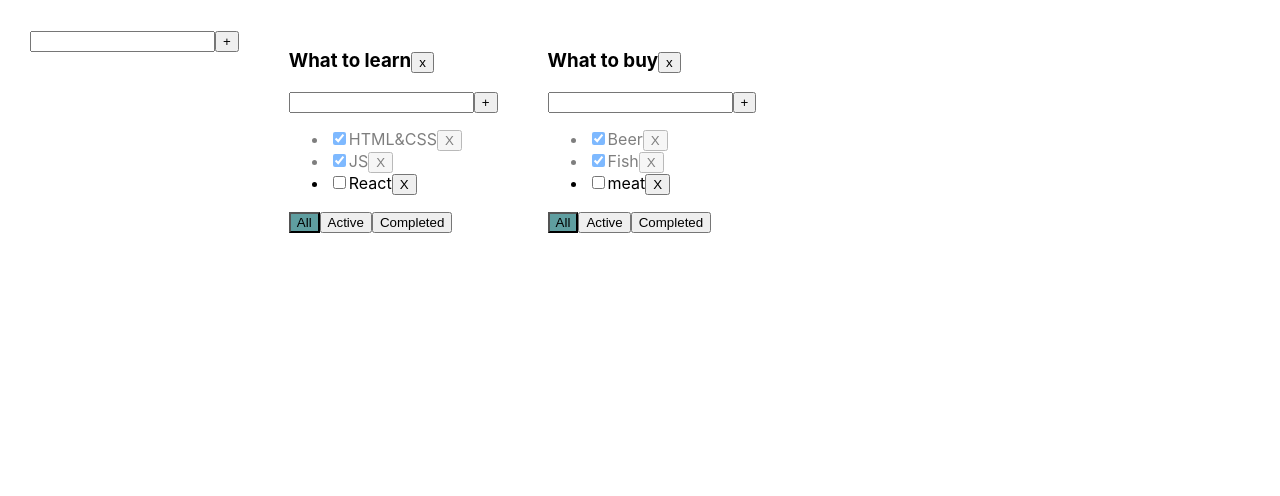
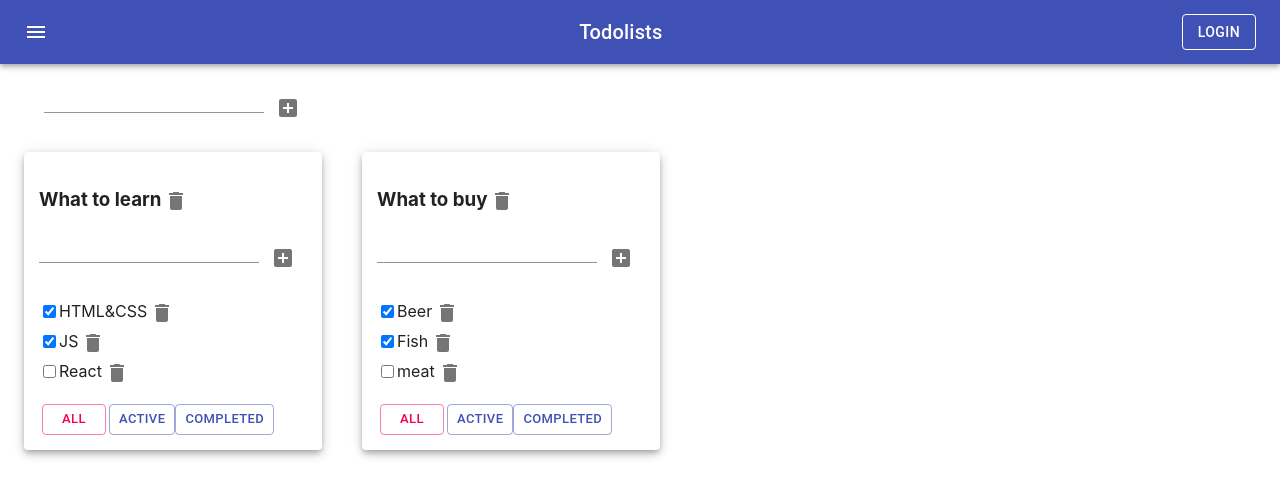
Before and after one commit to AliaksandrL/todolist-ts, a React (Create React App) app: page / in a window 1280 px wide. Shown: the top 496 px of the page. Built offline with nearby package versions, Linux system fonts and the light colour scheme.

Commit message:
connected a library with a set of ready-made “beautiful and functional” components to the material-ui project

```diff
--- a/package.json
+++ b/package.json
@@ -3,6 +3,8 @@
   "version": "0.1.0",
   "private": true,
   "dependencies": {
+    "@material-ui/core": "^4.12.3",
+    "@material-ui/icons": "^4.11.2",
     "@testing-library/jest-dom": "^4.2.4",
     "@testing-library/react": "^9.3.2",
     "@testing-library/user-event": "^7.1.2",
--- a/src/AddItemForm.tsx
+++ b/src/AddItemForm.tsx
@@ -1,4 +1,6 @@
 import React, {ChangeEvent, KeyboardEvent, useState} from "react";
+import {IconButton, TextField} from "@material-ui/core";
+import {AddBox} from "@material-ui/icons";
 
 type AddItemFormFormPropsType = {
     addItem: (title: string) => void
@@ -30,13 +32,24 @@
 
     return (
         <div>
-            <input
-                className={error ? "error" : ""}
+            <TextField
+
                 value={title}
                 onChange={changeTitle}
                 onKeyPress={onKeyPressAddTask}
-            />
-            <button onClick={addItem}>+</button>
+                size={"small"}
+                error={error}
+            >
+                {/*className={error ? "error" : ""}*/}
+            </TextField>
+            {/*<input*/}
+            {/*    className={error ? "error" : ""}*/}
+            {/*    value={title}*/}
+            {/*    onChange={changeTitle}*/}
+            {/*    onKeyPress={onKeyPressAddTask}*/}
+            {/*/>*/}
+            <IconButton onClick={addItem}><AddBox/></IconButton>
+            {/*<button onClick={addItem}>+</button>*/}
             {userMsg}
         </div>
     )
--- a/src/App.css
+++ b/src/App.css
@@ -1,17 +1,17 @@
-.App {
-  padding: 30px;
-  display: flex;
-}
+/*.App {*/
+/*  padding: 30px;*/
+/*  display: flex;*/
+/*}*/
 
-.App > div {
-  margin-right: 50px;
-}
-.active-filter {
-  background-color: cadetblue;
-}
-.is-done {
-  opacity: 0.5;
-}
-.error {
-  border: 2px solid red;
-}
+/*.App > div {*/
+/*  margin-right: 50px;*/
+/*}*/
+/*.active-filter {*/
+/*  background-color: cadetblue;*/
+/*}*/
+/*.is-done {*/
+/*  opacity: 0.5;*/
+/*}*/
+/*.error {*/
+/*  border: 2px solid red;*/
+/*}*/
--- a/src/App.tsx
+++ b/src/App.tsx
@@ -3,6 +3,8 @@
 import TodoList, {TaskType} from "./TodoList";
 import {v1} from "uuid";
 import AddItemForm from "./AddItemForm";
+import {AppBar, Button, Container, Grid, IconButton, Paper, Toolbar, Typography} from "@material-ui/core";
+import {Menu} from "@material-ui/icons";
 
 export type FilterValuesType = "all" | "active" | "completed"
 type TodoListType = {
@@ -86,6 +88,8 @@
             tasksForTodoList = tasks[tl.id].filter(t => t.isDone)
         }
         return (
+            <Grid item key={tl.id}>
+                <Paper elevation={5} style={{padding: "15px"}}>
                     <TodoList
                         key={tl.id}
                         id={tl.id}
@@ -100,13 +104,37 @@
                         changeTaskTitle={changeTaskTitle}
                         changeTodoListTitle={changeTodoListTitle}
                     />
+                </Paper>
+            </Grid>
         )
     })
 
     return (
         <div className="App">
+            <AppBar position="static">
+                <Toolbar style={{justifyContent: "space-between"}}>
+                    <IconButton edge="start" color="inherit" aria-label="menu">
+                        <Menu/>
+                    </IconButton>
+                    <Typography variant="h6">
+                        Todolists
+                    </Typography>
+                    <Button
+                        variant={"outlined"}
+                        color="inherit"
+                    >
+                        Login
+                    </Button>
+                </Toolbar>
+            </AppBar>
+            <Container fixed>
+                <Grid container style={{padding: "20px"}}>
                     <AddItemForm addItem={addTodoList}/>
+                </Grid>
+                <Grid container spacing={5}>
                     {todoListsComponents}
+                </Grid>
+            </Container>
         </div>
     );
 }
--- a/src/TodoList.tsx
+++ b/src/TodoList.tsx
@@ -2,6 +2,8 @@
 import {FilterValuesType} from "./App";
 import AddItemForm from "./AddItemForm";
 import EditableSpan from "./EditableSpan";
+import {Button, Checkbox, IconButton} from "@material-ui/core";
+import {Delete} from "@material-ui/icons";
 
 type TodoListPropsType = {
     id: string
@@ -34,13 +36,17 @@
         const changeTaskTitle = (title: string) => props.changeTaskTitle(t.id, title, props.id)
         return (
             <li key={t.id} className={t.isDone ? "is-done" : ""}>
+                {/*<Checkbox>*/}
+                {/*</Checkbox>*/}
+
                 <input
                     type="checkbox"
                     checked={t.isDone}
                     onChange={changeTaskStatus}
                 />
                 <EditableSpan title={t.title} changeTitle={changeTaskTitle}/>
-                <button onClick={removeTask}>X</button>
+                <IconButton size={"small"} onClick={removeTask}><Delete/></IconButton>
+                {/*<button onClick={removeTask}>X</button>*/}
             </li>
         )
     }
@@ -82,7 +88,8 @@
         <div>
             <h3>
                 <EditableSpan title={props.title} changeTitle={changeTodoListTitle}/>
-                <button onClick={removeTodoList}>x</button>
+                <IconButton size={"small"} onClick={removeTodoList}><Delete/></IconButton>
+                {/*<button onClick={removeTodoList}>x</button>*/}
             </h3>
             <AddItemForm addItem={addTask}/>
             {/*<div>*/}
@@ -95,25 +102,32 @@
             {/*    <button onClick={addTask}>+</button>*/}
             {/*    {userMsg}*/}
             {/*</div>*/}
-            <ul>
+            <ul style={{padding: "0px", listStyle: "none"}}>
                 {tasksJSXElements}
             </ul>
             <div>
-                <button
-                    className={allBtnClass}
+                <Button
+                    size={"small"}
+                    variant="outlined"
+                    color={props.filter === "all" ? "secondary" : "primary"}
                     onClick={setAllFilterValue}
+                    style={{margin: "0 3px"}}
                 >All
-                </button>
-                <button
-                    className={activeBtnClass}
+                </Button>
+                <Button
+                    variant="outlined"
+                    color={props.filter === "active" ? "secondary" : "primary"}
+                    size={"small"}
                     onClick={setActiveFilterValue}
                 >Active
-                </button>
-                <button
-                    className={completedBtnClass}
+                </Button>
+                <Button
+                    size={"small"}
+                    variant="outlined"
+                    color={props.filter === "completed" ? "secondary" : "primary"}
                     onClick={setCompletedFilterValue}
                 >Completed
-                </button>
+                </Button>
             </div>
         </div>
     )
```
Also changed, not shown: 1 other file (tests, documents, lock files or other folders). Lines whose indentation alone changed are shown as unchanged.
